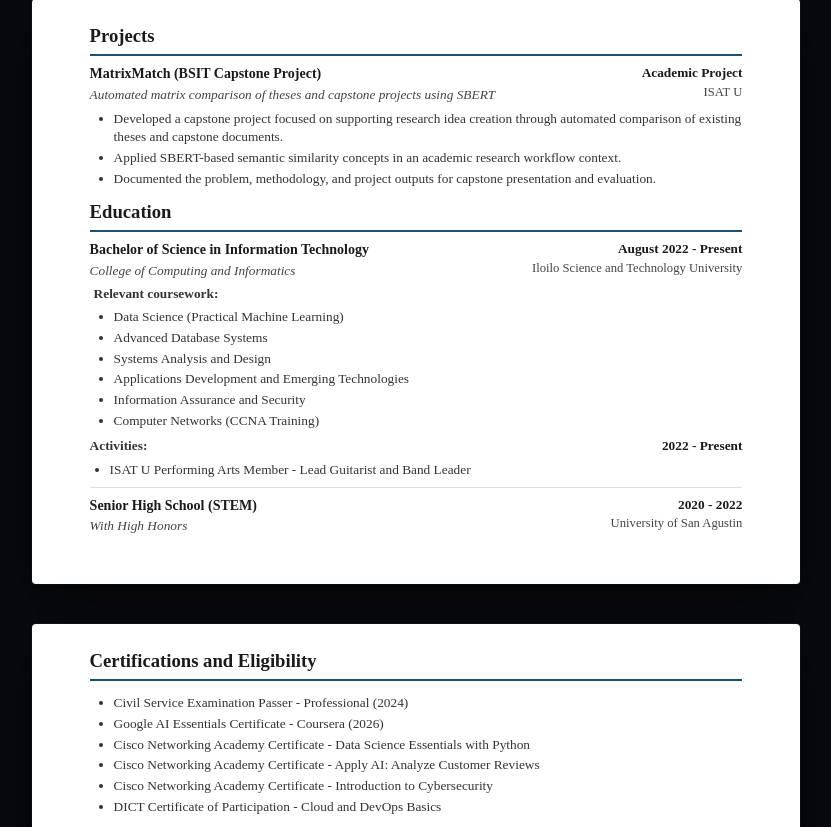
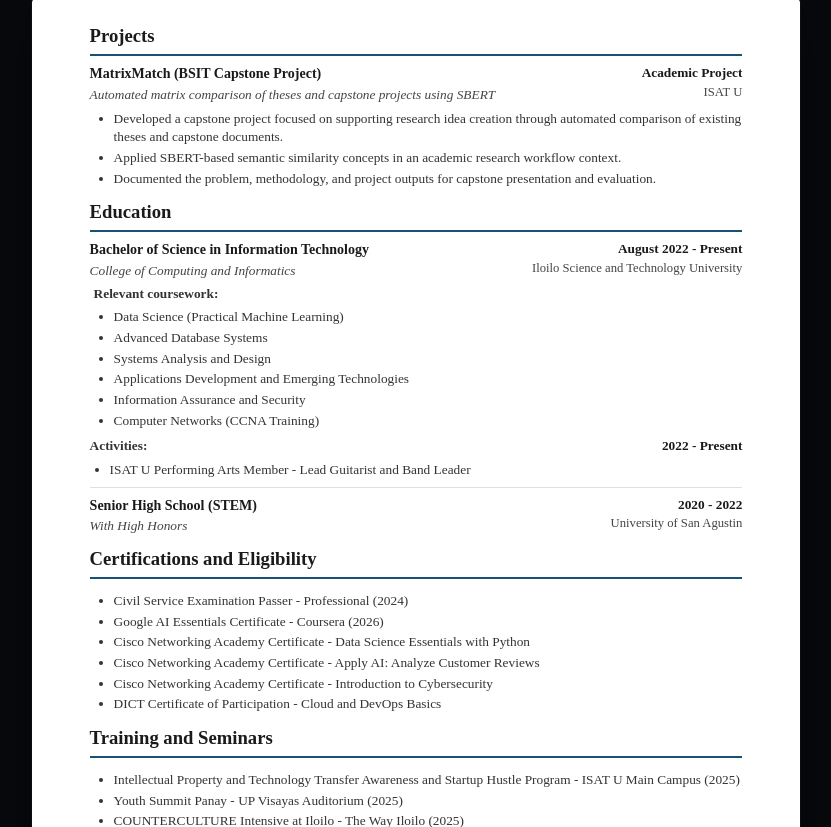
Before and after one commit to HanzDLC/MyPortfolio, a Flask app: page /cv in a window 1280 px wide. Shown: the part 1736-2563 px from the top of the page, without its empty margins (224-1055 px from the left). Run offline with Flask 3, Linux system fonts and the light colour scheme.

Commit message:
Consolidate CV to 2 pages for print
Removed page break between page 2 and page 3, merging certifications,
training, and awards sections into the second page for cleaner 2-page
print output when saving/printing the CV document.

```diff
--- a/templates/cv_document.html
+++ b/templates/cv_document.html
@@ -180,7 +180,7 @@
     </div><!-- End Page 1 -->
 
     <!-- ==================== PAGE 2 ==================== -->
-    <div class="cv-paper cv-paper--force-break">
+    <div class="cv-paper">
 
         <!-- Projects -->
         <section class="cv-section">
@@ -268,11 +268,6 @@
             </div>
         </section>
 
-    </div><!-- End Page 2 -->
-
-    <!-- ==================== PAGE 3 ==================== -->
-    <div class="cv-paper">
-
         <!-- Certifications and Eligibility -->
         <section class="cv-section">
             <h3 class="cv-section-title">Certifications and Eligibility</h3>
@@ -325,6 +320,6 @@
             </div>
         </section>
 
-    </div><!-- End Page 3 -->
+    </div><!-- End Page 2 -->
 
 </div><!-- End cv-paper-container -->
```
